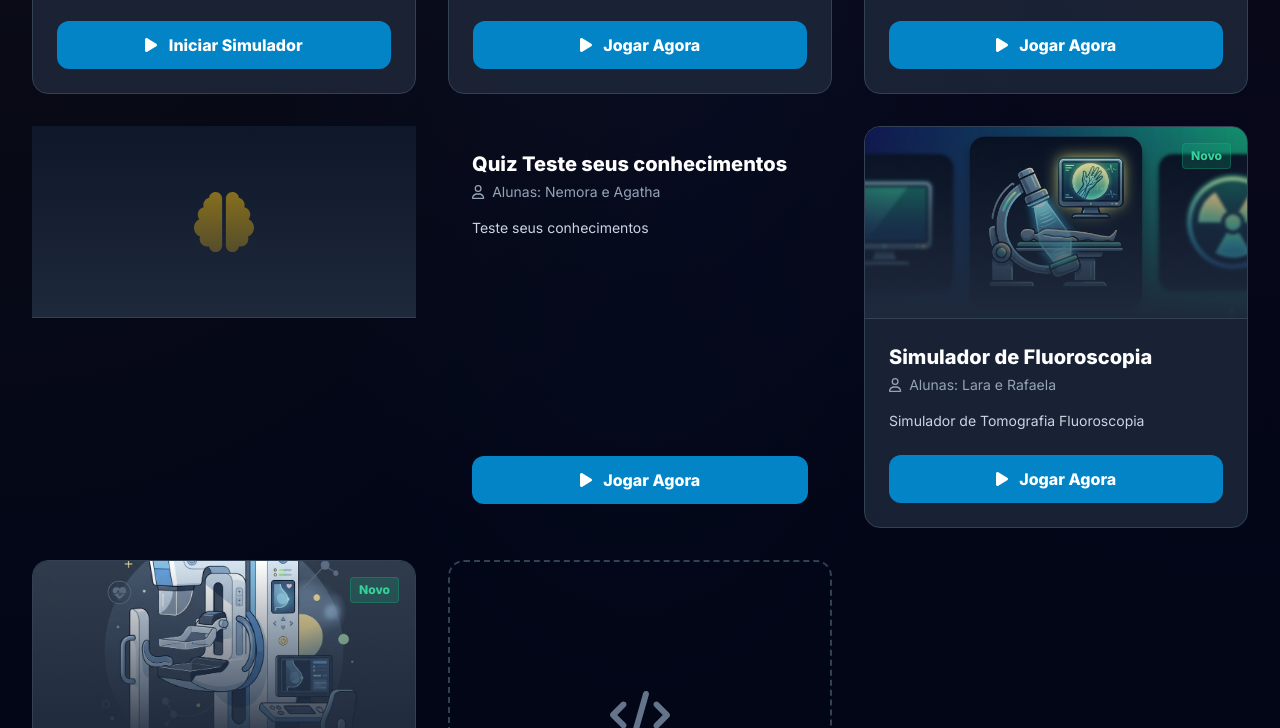
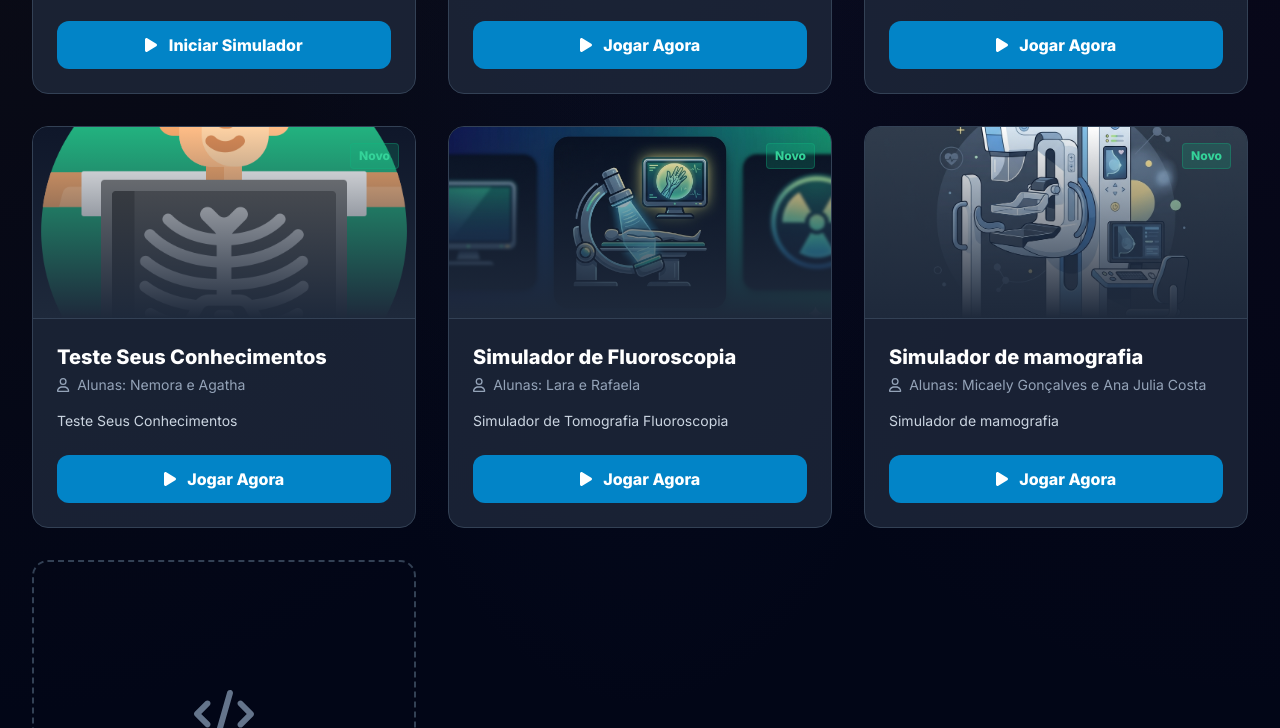
Before and after one commit to radio4fun/Games, a plain HTML site: page index.html in a window 1280 px wide. Shown: the part 665-1393 px from the top of the page. Drawn offline with nearby package versions, Linux system fonts and the light colour scheme.

Commit message:
imagem quiz

```diff
--- a/index.html
+++ b/index.html
@@ -162,7 +162,7 @@
                 </div>
             </div>
 
-
+            <!-- GAME - Joao e Luis     -->
             <div class="game-card bg-slate-800/80 border border-slate-700 rounded-2xl overflow-hidden flex flex-col relative group">
                 <div class="absolute top-4 right-4 bg-emerald-500/20 text-emerald-400 text-xs font-bold px-2 py-1 rounded border border-emerald-500/30 z-10">
                     EM BREVE
@@ -190,26 +190,34 @@
             </div>
 
             <!-- GAME - Nemora e Agata -->
-            <div class="h-48 bg-slate-900 relative overflow-hidden flex items-center justify-center border-b border-slate-700 group-hover:bg-slate-800 transition-colors">
-                <i class="fa-solid fa-brain text-6xl text-yellow-500 opacity-80 group-hover:scale-110 transition-transform duration-500"></i>
+            <div
+                class="game-card bg-slate-800/80 border border-slate-700 rounded-2xl overflow-hidden flex flex-col relative group">
+                <div
+                    class="absolute top-4 right-4 bg-emerald-500/20 text-emerald-400 text-xs font-bold px-2 py-1 rounded border border-emerald-500/30 z-10">
+                    Novo
+                </div>
+                <div
+                    class="h-48 bg-slate-900 relative overflow-hidden flex items-center justify-center border-b border-slate-700 group-hover:bg-slate-800 transition-colors">
+                    <img src="Images\conhecimento.png" alt="Simulador de Fluoroscopia"
+                        class="w-full h-full object-cover group-hover:scale-110 transition-transform duration-500">
                     <div class="absolute inset-0 bg-gradient-to-t from-slate-800 to-transparent"></div>
                 </div>
 
                 <div class="p-6 flex-grow flex flex-col">
-                <h3 class="text-xl font-bold text-white mb-1">Quiz Teste seus conhecimentos</h3>
+                    <h3 class="text-xl font-bold text-white mb-1">Teste Seus Conhecimentos</h3>
                     <p class="text-sm text-slate-400 mb-4 font-medium"><i class="fa-regular fa-user mr-1"></i>
                         Alunas:
-                    Nemora e Agatha</p>
-
+                        Nemora e Agatha </p>
                     <p class="text-slate-300 text-sm mb-6 flex-grow">
-                    Teste seus conhecimentos
+                        Teste Seus Conhecimentos
                     </p>
 
-                <a href="NemoraAgatha.html" class="block w-full text-center bg-sky-600 hover:bg-sky-500 text-white font-bold py-3 px-4 rounded-xl transition duration-200">
+                    <a href="NemoraAgatha.html"
+                        class="block w-full text-center bg-sky-600 hover:bg-sky-500 text-white font-bold py-3 px-4 rounded-xl transition duration-200">
                         <i class="fa-solid fa-play mr-2"></i> Jogar Agora
                     </a>
                 </div>
-
+            </div>
             <!-- GAME Lara e Rafaela -->
             <div
                 class="game-card bg-slate-800/80 border border-slate-700 rounded-2xl overflow-hidden flex flex-col relative group">
```
Also changed, not shown: Images/conhecimento.png (added). Lines whose indentation alone changed are shown as unchanged.
